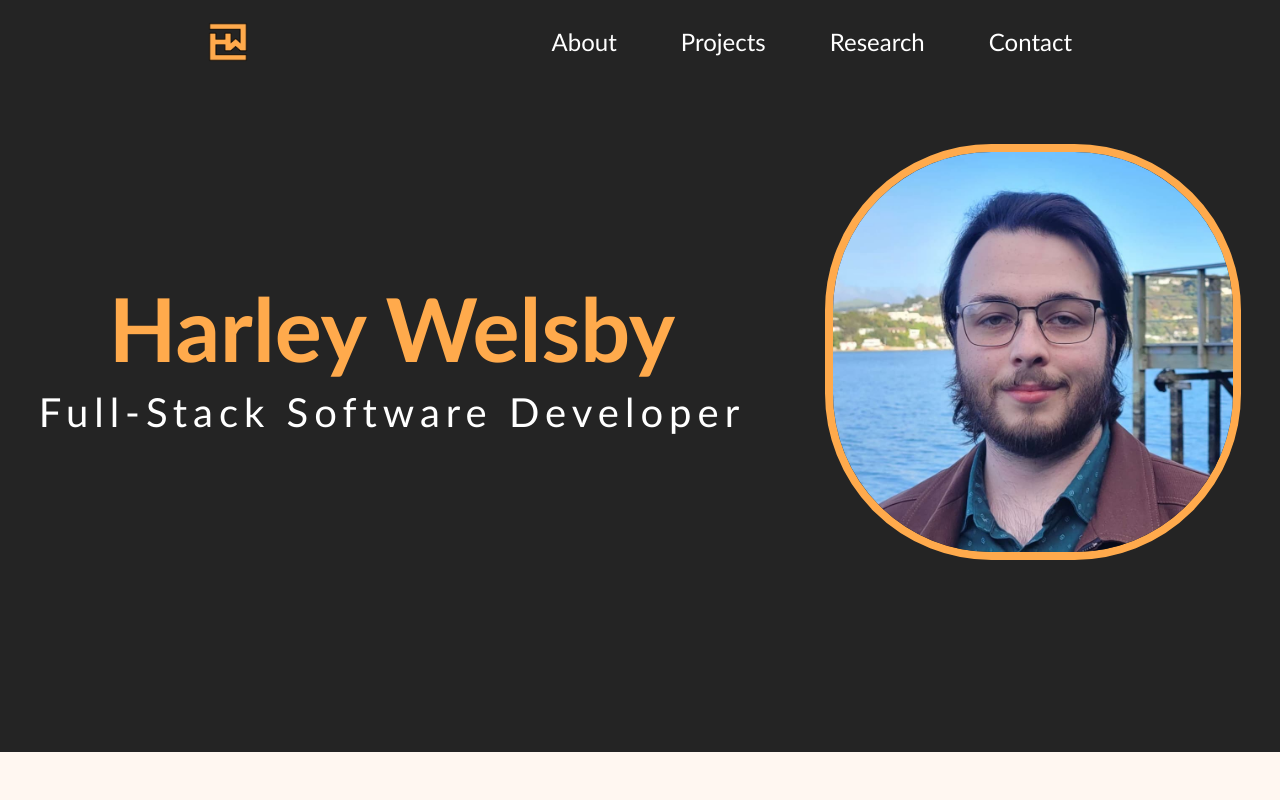
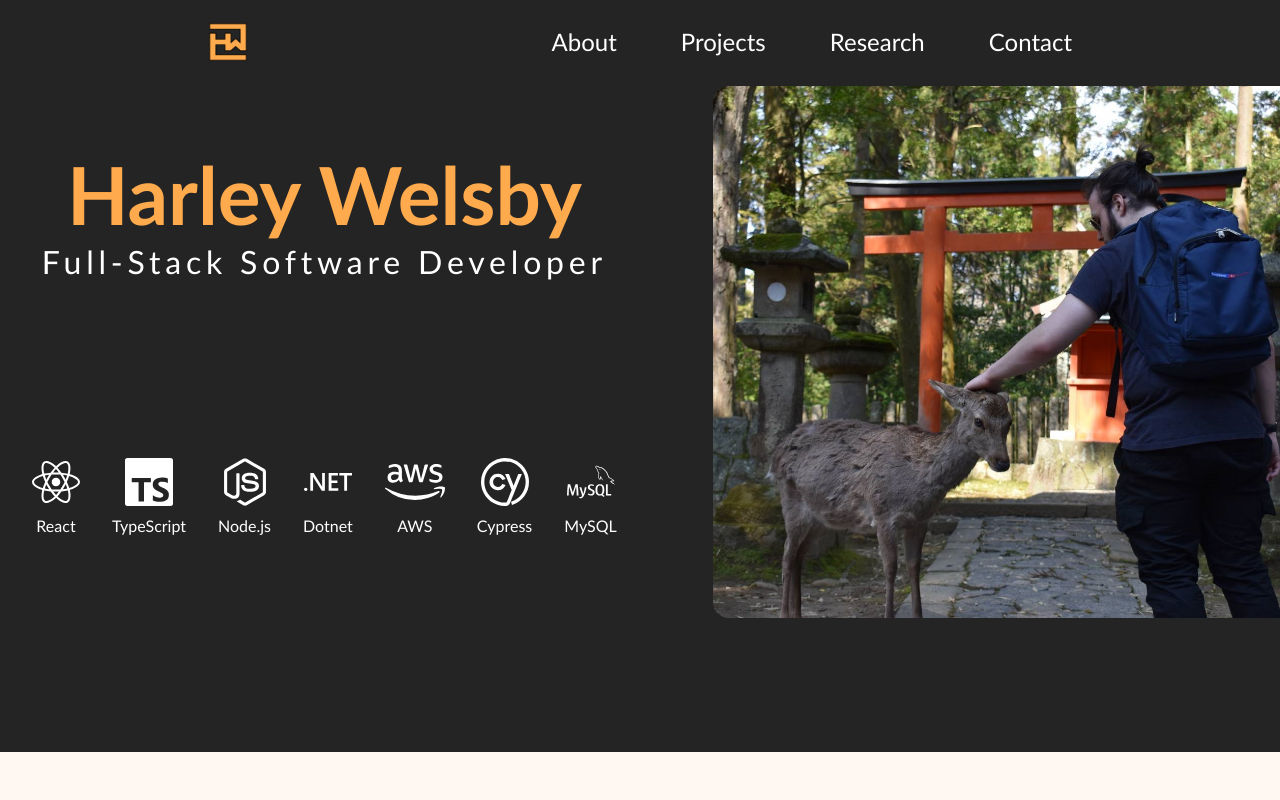
Before and after one commit to harleywelsby/Portfolio-Site, a React (Vite) app: page / in a window 1280 px wide. Shown: the top 800 px of the page. Built offline with nearby package versions, Linux system fonts and the light colour scheme; the HTML template or start-up script is replaced by a standard one.

Commit message:
New Tech Stack section on homepage

```diff
--- a/src/components/Navbar.tsx
+++ b/src/components/Navbar.tsx
@@ -1,10 +1,11 @@
+import { isMobile } from 'react-device-detect';
 import { styled } from 'styled-components';
 
 export const Navbar = () => {
   return (
     <NavbarWrapper className="hidden">
       <NavbarContent>
-        <Logo src="icon.png" width={40} height={40} />
+        {!isMobile && <Logo src="icon.png" width={40} height={40} />}
 
         <NavbarItemsWrapper>
           <NavbarItem>About</NavbarItem>
--- a/src/components/SkillLogo.tsx
+++ b/src/components/SkillLogo.tsx
@@ -7,9 +7,10 @@ interface LinkLogoProps {
   icon: IconDefinition;
   label?: string;
   size: SizeProp;
+  $colour?: string;
 }
 
-function SkillLogo({ icon, label, size }: LinkLogoProps) {
+function SkillLogo({ icon, label, size, $colour }: LinkLogoProps) {
   const [isHover, setIsHover] = useState<boolean>(false);
 
   return (
--- /dev/null
+++ b/src/components/TechStack.tsx
@@ -0,0 +1,57 @@
+import { FontAwesomeIcon } from '@fortawesome/react-fontawesome';
+import { styled } from 'styled-components';
+import { CustomIcon } from './CustomIcon';
+import {
+  CypressPath,
+  DotNetIconPath,
+  JavaScriptIconPath,
+  MySqlPath,
+  NextIconPath,
+  TypeScriptIconPath,
+} from '../constants';
+import { IconDefinition } from '@fortawesome/fontawesome-svg-core';
+import { faAws, faNodeJs, faReact } from '@fortawesome/free-brands-svg-icons';
+
+function TechStack() {
+  return (
+    <TechStackWrapper>
+      <TechStackItem icon={faReact} label="React" />
+      <TechStackItem icon={CustomIcon('ts', TypeScriptIconPath)} label="TypeScript" />
+      <TechStackItem icon={faNodeJs} label="Node.js" />
+      <TechStackItem icon={CustomIcon('dotnet', DotNetIconPath)} label="Dotnet" />
+      <TechStackItem icon={faAws} label="AWS" />
+      <TechStackItem icon={CustomIcon('cypress', CypressPath)} label="Cypress" />
+      <TechStackItem icon={CustomIcon('mysql', MySqlPath)} label="MySQL" />
+    </TechStackWrapper>
+  );
+}
+
+function TechStackItem({ icon, label }: TechStackItemProps) {
+  return (
+    <TechStackItemWrapper>
+      <FontAwesomeIcon icon={icon} size="3x" />
+      <TechStackItemLabel>{label}</TechStackItemLabel>
+    </TechStackItemWrapper>
+  );
+}
+
+type TechStackItemProps = {
+  icon: IconDefinition;
+  label: string;
+};
+
+const TechStackWrapper = styled.div`
+  display: flex;
+  flex-direction: row;
+  gap: 2rem;
+`;
+
+const TechStackItemWrapper = styled.div`
+  margin: 0;
+`;
+
+const TechStackItemLabel = styled.p`
+  margin-top: 0.5rem;
+`;
+
+export default TechStack;
--- a/src/sections/HomeSection.tsx
+++ b/src/sections/HomeSection.tsx
@@ -1,24 +1,62 @@
+import { isMobile } from 'react-device-detect';
 import '../styles/globals.css';
-import {
-  HeaderSection,
-  HeadshotImage,
-  HorizontalFlexBox,
-  NameText,
-  SubtitleText,
-} from '../styles/styledComponents';
+import { HorizontalFlexBox } from '../styles/styledComponents';
+import { styled } from 'styled-components';
+import TechStack from '../components/TechStack';
 
 function HomeSection() {
   return (
-    <HeaderSection className="hidden">
-      <HorizontalFlexBox>
-        <div>
-          <NameText className="hidden">Harley Welsby</NameText>
-          <SubtitleText className="hidden typewriter">Full-Stack Software Developer</SubtitleText>
-        </div>
-        <HeadshotImage className="hidden" src="harleyHeadshot.jpg" loading="eager" />
+    <HomeWrapper className="hidden">
+      <HorizontalFlexBox $gap="6rem">
+        <HomeContentWrapper>
+          <TitleWrapper>
+            <NameText className="hidden">Harley Welsby</NameText>
+            <SubtitleText className="hidden typewriter">Full-Stack Software Developer</SubtitleText>
+          </TitleWrapper>
+          <TechStack />
+        </HomeContentWrapper>
+        <HomepageImage className="hidden" src="homepageImage.jpg" loading="eager" />
       </HorizontalFlexBox>
-    </HeaderSection>
+    </HomeWrapper>
   );
 }
 
+const HomeWrapper = styled.section`
+  padding: 2rem;
+  padding-bottom: ${isMobile ? '3rem' : '5rem'};
+  display: inline-flex;
+  align-items: center;
+  height: ${isMobile ? '10vh' : '80vh'};
+`;
+
+const HomepageImage = styled.img`
+  border-radius: 1rem;
+  width: 38rem;
+`;
+
+const HomeContentWrapper = styled.div`
+  justify-content: space-between;
+  align-items: center;
+  display: flex;
+  flex-direction: column;
+  padding: 4rem 0 4rem 0;
+`;
+
+const TitleWrapper = styled.div`
+  display: flex;
+  flex-direction: column;
+`;
+
+const NameText = styled.h1`
+  color: var(--orange);
+  margin-bottom: 0.3rem;
+  font-size: ${isMobile ? '1.5rem' : '5rem'};
+  margin: 0;
+`;
+
+const SubtitleText = styled.p`
+  margin: 0;
+  font-size: ${isMobile ? '0.7rem' : '2rem'};
+`;
+
 export default HomeSection;
--- a/src/styles/styledComponents.ts
+++ b/src/styles/styledComponents.ts
@@ -93,9 +93,10 @@ export const Section = styled.section`
 
 /* Layouts */
 
-export const HorizontalFlexBox = styled.div`
+export const HorizontalFlexBox = styled.div<{ $gap?: string }>`
   display: flex;
   flex-direction: row;
+  gap: ${(props) => props.$gap ?? '0'};
 `;
 
 export const VerticalFlexBox = styled.div`
@@ -113,14 +114,14 @@ export const LinkLogoWrapper = styled.div`
   color: var(--black);
 `;
 
-export const SkillLogoWrapper = styled.div`
+export const SkillLogoWrapper = styled.div<{ $colour?: string }>`
   display: flex;
   flex-direction: column;
   justify-content: center;
   align-items: center;
   padding: ${isMobile ? '1rem' : '1rem 2rem'};
-  color: var(--black);
-  ${!isMobile && 'margin: 0.5rem 0;'}
+  color: ${(props) => (props.$colour ? `var(--${props.$colour})` : 'var(--black)')};
+  ${!isMobile && 'margin: 0.5rem 0;'};
 `;
 
 export const SkillStack = styled.div`
```
Also changed, not shown: src/constants.ts (+4 -0 lines), public/homepageImage.jpg (added).
